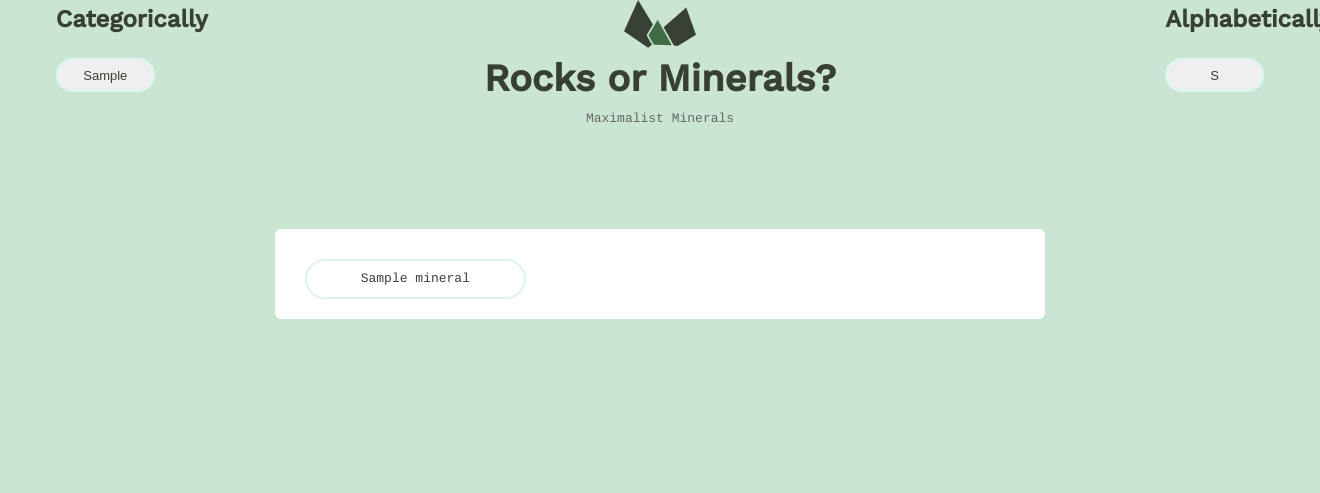
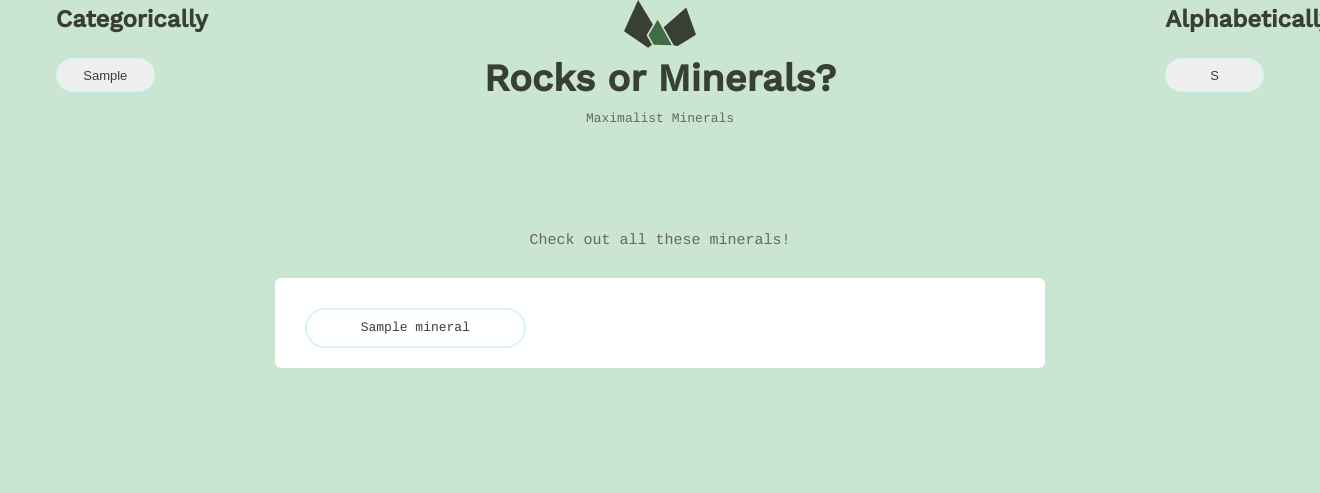
Before and after one commit to fkirwin/mineralcatalog_search, a Django app: page / in a window 1320 px wide; the page is wider, and only the part inside the window is pictured. Shown: the top 493 px of that part. Run offline with Django 3.2, Linux system fonts and the light colour scheme; tables that the repository leaves empty hold one stand-in row (values such as "Sample post").

Commit message:
Even more.
About 70% done.

```diff
--- a/mineralcatalog_search/templatetags/utlity_tags.py
+++ b/mineralcatalog_search/templatetags/utlity_tags.py
@@ -4,7 +4,7 @@ from django import template
 from django.urls import reverse
 
 from minerals.models import Mineral
-from minerals import views as mineral_views
+
 
 register = template.Library()
 
@@ -39,6 +39,7 @@ def menu_dict():
                                         ]
     return mineral_names_ids
 
+
 @register.simple_tag
 def alpha_dict():
     """
@@ -59,6 +60,7 @@ def alpha_dict():
                                         ]
     return mineral_names_ids
 
+
 @register.filter('concatenate')
 def concatenate(arg1, arg2):
     """concatenate"""
--- a/minerals/templates/index.html
+++ b/minerals/templates/index.html
@@ -5,6 +5,11 @@
 {% block content %}
     <div class="bounds">
       <div class="grid-100">
+          {% if messages %}
+            {% for message in messages %}
+                <ul style="text-align: center;">{{ message }}</ul>
+            {% endfor %}
+          {%endif%}
         <ul class="minerals__container">
           {% for mineral in minerals %}
           <li class="minerals__item">
--- a/minerals/views.py
+++ b/minerals/views.py
@@ -1,17 +1,15 @@
-from django.shortcuts import render
-
-# Create your views here.
-import random
-
 from django.shortcuts import render, get_object_or_404
-from django.core.exceptions import EmptyResultSet, ObjectDoesNotExist
+from django.contrib import messages
 
 from .models import Mineral
+
 
 def index(request):
     """Returns the main page with all of the minerals listed."""
     minerals = Mineral.objects.all()
+    messages.success(request, "Check out all these minerals!")
     return render(request, 'index.html', {'minerals': minerals})
+
 
 def mineral_detail(request, pk):
     """Get the details of the selected mineral from the user.
@@ -21,7 +19,10 @@ def mineral_detail(request, pk):
                   'detail.html',
                   {'mineral': selected_mineral})
 
+
 def search_by_name(request):
+    """Returns an index view with only the minerals displayed which meet the query criteria."""
     search_term = request.GET.get('q')
     minerals = Mineral.objects.filter(name__icontains=search_term)
+    messages.success(request, "Successfully found {} of the following minerals!".format(len(minerals)))
     return render(request, 'index.html', {'minerals': minerals})
```
Also changed, not shown: mineralcatalog_search/urls.py (line endings or trailing spaces).
